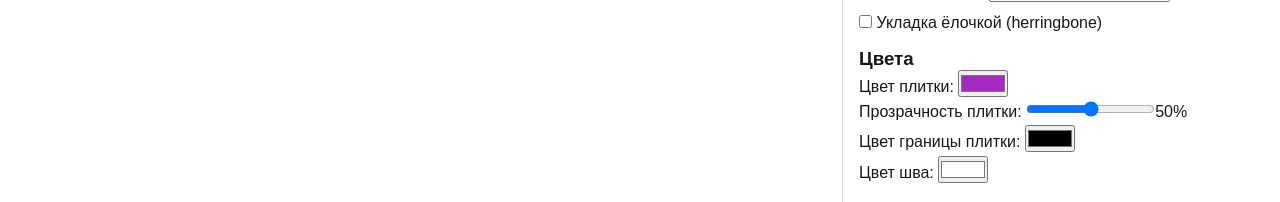
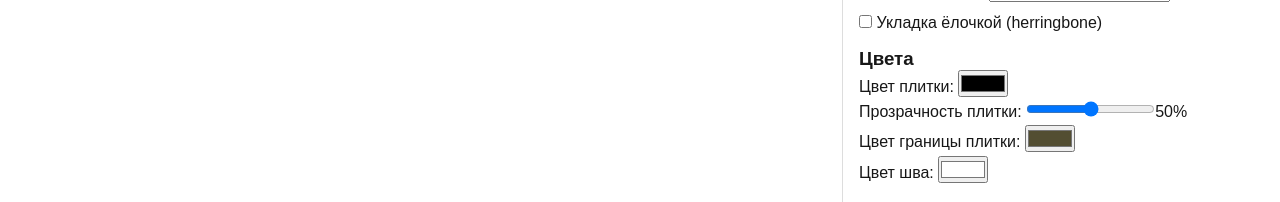
Before and after one commit to BuffonPLIT/tiles, a Next.js app: page / in a window 1280 px wide. Shown: the part 124-326 px from the top of the page. Built offline with nearby package versions, Linux system fonts and the light colour scheme.

Commit message:
master: cщдщкы

```diff
--- a/src/app/page.js
+++ b/src/app/page.js
@@ -25,8 +25,8 @@
     rotationDeg: 0,
     pattern: "grid",
 
-    tileFillColor: "#a72ac0",
-    tileBorderColor: "#000000",
+    tileFillColor: "#797249ff",
+    tileBorderColor: "#534e32",
     groutColor: "#ffffff",
     tileOpacity: 0.5,
 
@@ -84,7 +84,7 @@
       zoom,
       knownDistanceMm: calibration.knownDistanceMm,
     };
-
+    console.log(payload);
     window.localStorage.setItem(STORAGE_KEY, JSON.stringify(payload));
   }, [tileSettings, zoom, calibration.knownDistanceMm]);
 
```
